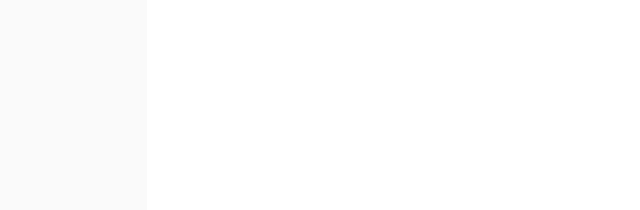
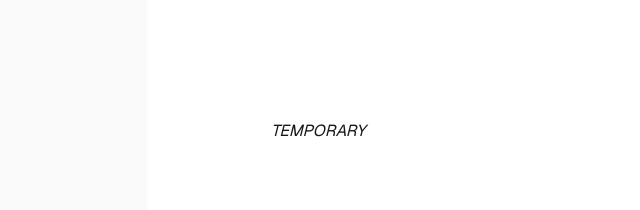
Before and after one commit to DG-InClass/DMIT-2008-A01-Jan-2026, a Next.js app in the folder src/D/nextjs-event-state-fundamentals-START/state-and-event/: page / in a window 1280 px wide. Shown: the top 210 px of the page, without its empty margins (93-733 px from the left). Built offline with nearby package versions, Linux system fonts and the light colour scheme.

Commit message:
Added container to Home component

```diff
--- a/src/D/nextjs-event-state-fundamentals-START/state-and-event/pages/index.js
+++ b/src/D/nextjs-event-state-fundamentals-START/state-and-event/pages/index.js
@@ -13,6 +13,7 @@ const geistMono = Geist_Mono({
   subsets: ["latin"],
 });
 
+import Container from '@mui/material/Container';
 export default function Home() {
   return (
     <>
@@ -26,6 +27,9 @@ export default function Home() {
         className={`${styles.page} ${geistSans.variable} ${geistMono.variable}`}
       >
         <main className={styles.main}>
+          <Container maxWidth="sm">
+            <i>TEMPORARY</i>
+          </Container>
         </main>
       </div>
     </>
```
